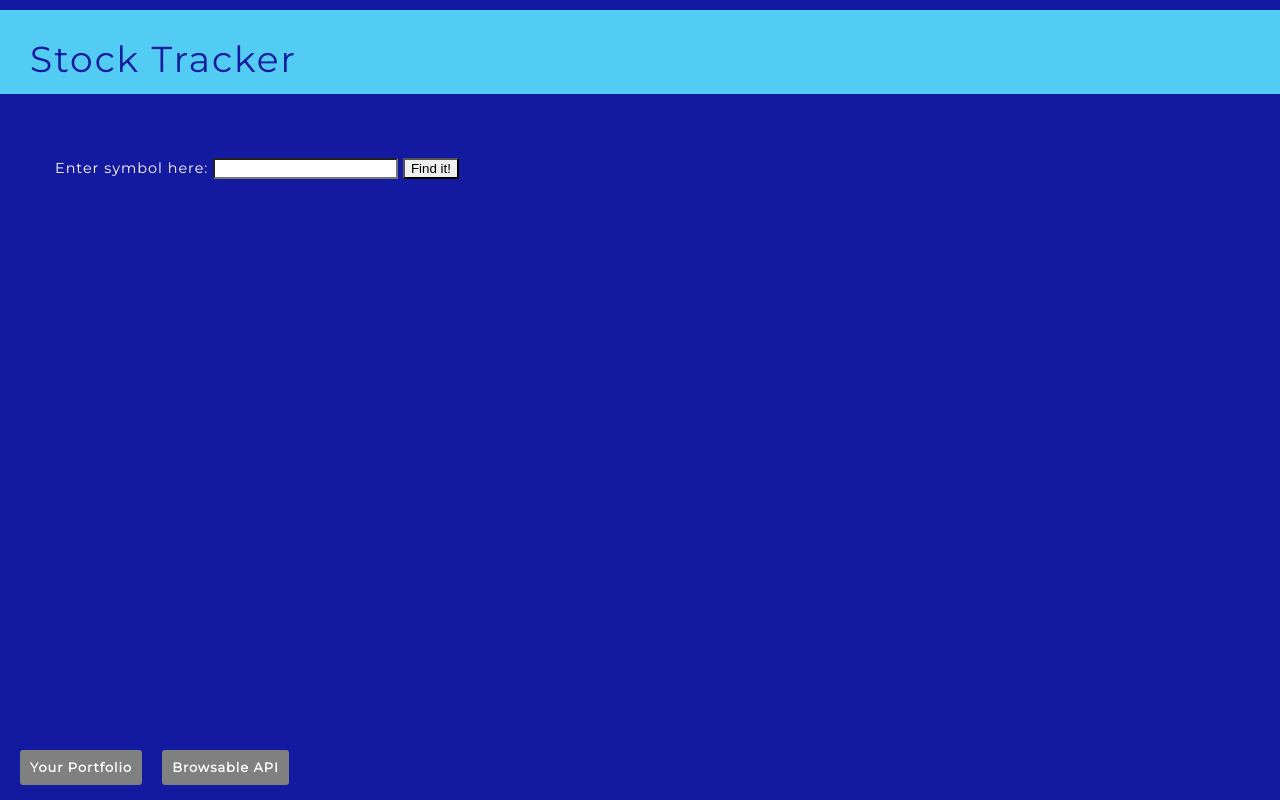
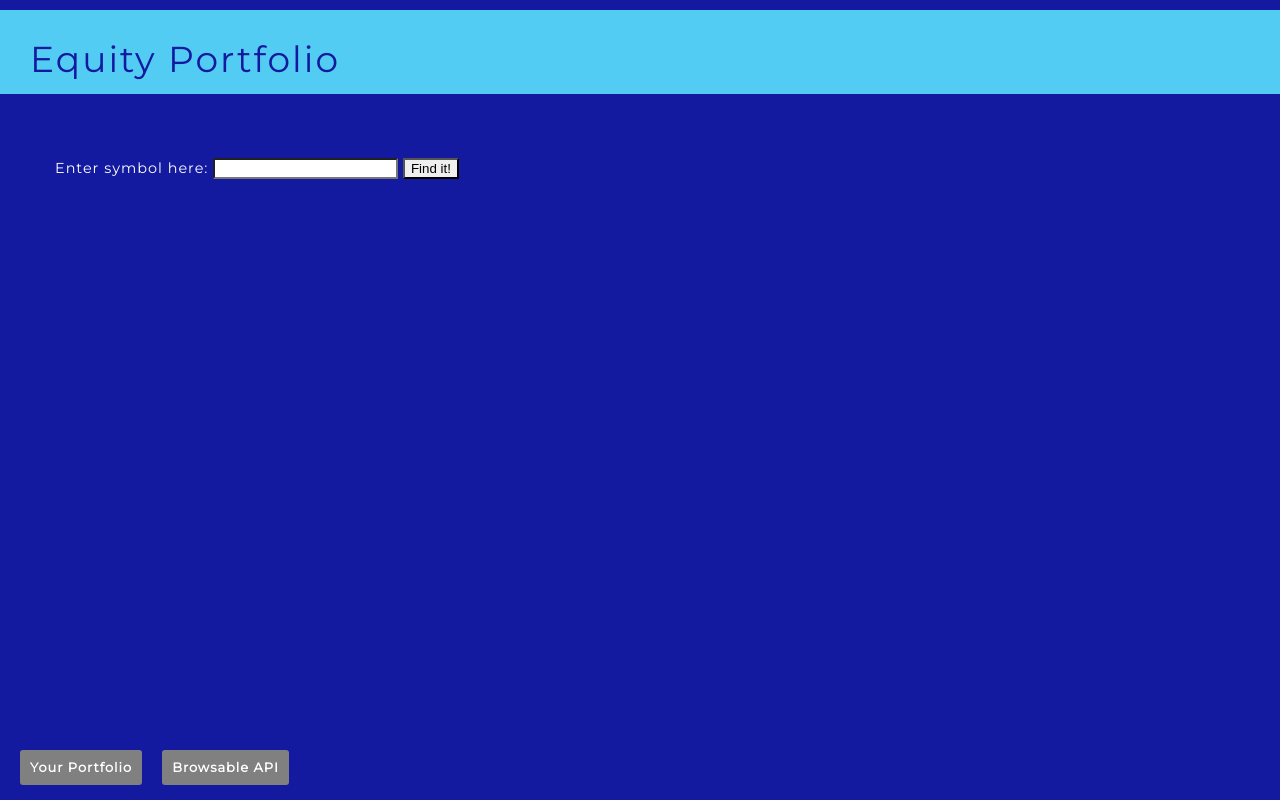
Before and after one commit to chrisbrickey/equity-portfolio, a Django app: page /search/ in a window 1280 px wide. Run offline with Django 3.2, Linux system fonts and the light colour scheme; parts of the project's set-up code (start-up, migrations or seed data) failed here and were passed over.

Commit message:
update app name in all templates

```diff
--- a/stocktracker/tracker_app/templates/portfolios/horace.html
+++ b/stocktracker/tracker_app/templates/portfolios/horace.html
@@ -2,7 +2,7 @@
 
 <head>
     <meta charset="utf-8">
-    <title>Stock Tracker</title>
+    <title>Equity Portfolio</title>
     <link
         rel="icon"
         href="https://res.cloudinary.com/dckkkjkuz/image/upload/v1514438963/dollar_nvldfi.png"
@@ -27,7 +27,7 @@
 
         <section id="header">
           <div id="headline">
-              <h1><a href="/">Stock Tracker</a></h1>
+              <h1><a href="/">Equity Portfolio</a></h1>
           </div>
         </section>
 
--- a/stocktracker/tracker_app/templates/stocks/search_form.html
+++ b/stocktracker/tracker_app/templates/stocks/search_form.html
@@ -1,6 +1,6 @@
 <head>
     <meta charset="utf-8">
-    <title>Stock Tracker</title>
+    <title>Equity Portfolio</title>
     <link
         rel="icon"
         href="https://res.cloudinary.com/dckkkjkuz/image/upload/v1514438963/dollar_nvldfi.png"
@@ -25,7 +25,7 @@
 
         <section id="header">
           <div id="headline">
-              <h1><a href="/">Stock Tracker</a></h1>
+              <h1><a href="/">Equity Portfolio</a></h1>
           </div>
         </section>
 
--- a/stocktracker/tracker_app/templates/stocks/search_result.html
+++ b/stocktracker/tracker_app/templates/stocks/search_result.html
@@ -1,6 +1,6 @@
 <head>
     <meta charset="utf-8">
-    <title>Stock Tracker</title>
+    <title>Equity Portfolio</title>
     <link
         rel="icon"
         href="https://res.cloudinary.com/dckkkjkuz/image/upload/v1514438963/dollar_nvldfi.png"
@@ -25,7 +25,7 @@
 
         <section id="header">
             <div id="headline">
-                <h1><a href="/">Stock Tracker</a></h1>
+                <h1><a href="/">Equity Portfolio</a></h1>
             </div>
         </section>
 
--- a/stocktracker/tracker_app/templates/stocksOLD/detail.html
+++ b/stocktracker/tracker_app/templates/stocksOLD/detail.html
@@ -1,6 +1,6 @@
 <head>
     <meta charset="utf-8">
-    <title>Stock Tracker</title>
+    <title>Equity Portfolio</title>
     <link
         rel="icon"
         href="https://res.cloudinary.com/dckkkjkuz/image/upload/v1514438963/dollar_nvldfi.png"
@@ -25,7 +25,7 @@
 
         <section id="header">
           <div id="headline">
-              <h1><a href="/">Stock Tracker</a></h1>
+              <h1><a href="/">Equity Portfolio</a></h1>
           </div>
         </section>
 
--- a/stocktracker/tracker_app/templates/stocksOLD/index.html
+++ b/stocktracker/tracker_app/templates/stocksOLD/index.html
@@ -2,7 +2,7 @@
 
 <head>
     <meta charset="utf-8">
-    <title>Stock Tracker</title>
+    <title>Equity Portfolio</title>
     <link
         rel="icon"
         href="https://res.cloudinary.com/dckkkjkuz/image/upload/v1514438963/dollar_nvldfi.png"
@@ -27,7 +27,7 @@
 
         <section id="header">
           <div id="headline">
-              <h1><a href="/">Stock Tracker</a></h1>
+              <h1><a href="/">Equity Portfolio</a></h1>
           </div>
         </section>
 
```
